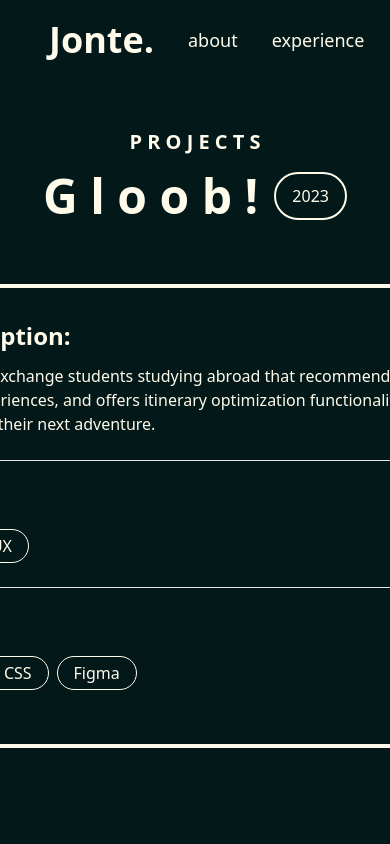
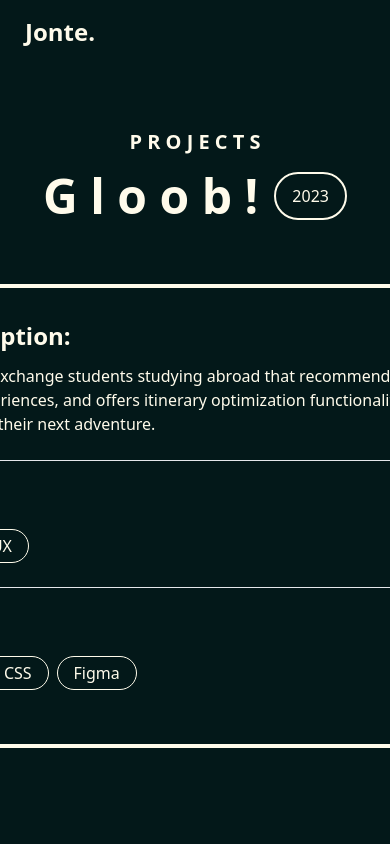
Before and after one commit to ulteare/jonte_portfolio, a website: page gloob.html in a window 390 px wide. Shown: the top 844 px of the page. Drawn offline with nearby package versions, Linux system fonts and the light colour scheme.

Commit message:
changed navbar for all

```diff
--- a/gloob.html
+++ b/gloob.html
@@ -32,21 +32,21 @@
 <body class="">
     <!-- Nav Bar -->
     <section class="">
-        <div class="navbar darkforest p-4 px-8 pr-10 fixed top-0 z-40 w-screen text-amber-50" id="navbar">
+        <div class="navbar darkforest md:p-4 md:px-8 md:pr-10 fixed top-0 z-40  text-amber-50" id="navbar">
             <div class="flex-1">
-                <a class="btn btn-ghost text-4xl " href="./index.html">Jonte.</a>
+                <a class="btn btn-ghost text-2xl sm:text-4xl " href="./index.html">Jonte.</a>
             </div>
-            <div class="flex-none">
-                <a href="https://jontelee.vercel.app/#about" class="btn btn-ghost text-lg font-light	">about</a>
+            <div class="flex-none invisible sm:visible w-0 sm:w-fit">
+                <a href="https://jontelee.vercel.app/#about" class="btn btn-ghost font-light hover:font-semibold text-xs sm:text-lg">about</a>
             </div>
-            <div class="flex-none">
-                <a href="https://jontelee.vercel.app/#experience" class="btn btn-ghost text-lg font-light	">experience</a>
+            <div class="flex-none invisible sm:visible w-0 sm:w-fit">
+                <a href="https://jontelee.vercel.app/#experience" class="btn btn-ghost text-xs sm:text-lg font-light	hover:font-semibold">experience</a>
             </div>
-            <div class="flex-none">
-                <a class="btn btn-ghost text-lg font-light	" href="https://jontelee.vercel.app/#projects">projects</a>
+            <div class="flex-none invisible sm:visible w-0 sm:w-fit">
+                <a class="btn btn-ghost text-xs sm:text-lg font-light	hover:font-semibold" href="https://jontelee.vercel.app/#projects">projects</a>
             </div>
-            <div class="flex-none">
-                <a class="btn btn-ghost text-lg font-light border-amber-50 rounded-full" href="https://jontelee.vercel.app/#contacts">let's chat!</a>
+            <div class="flex-none invisible sm:visible w-0 sm:w-fit">
+                <a class="btn btn-ghost text-xs sm:text-lg font-light border-amber-50 rounded-full hover:font-semibold" href="https://jontelee.vercel.app/#contacts">let's chat!</a>
             </div>
         </div>
     </section>
```
Also changed, not shown: mandaisustain.html (+10 -10 lines), partify.html (+10 -10 lines).
